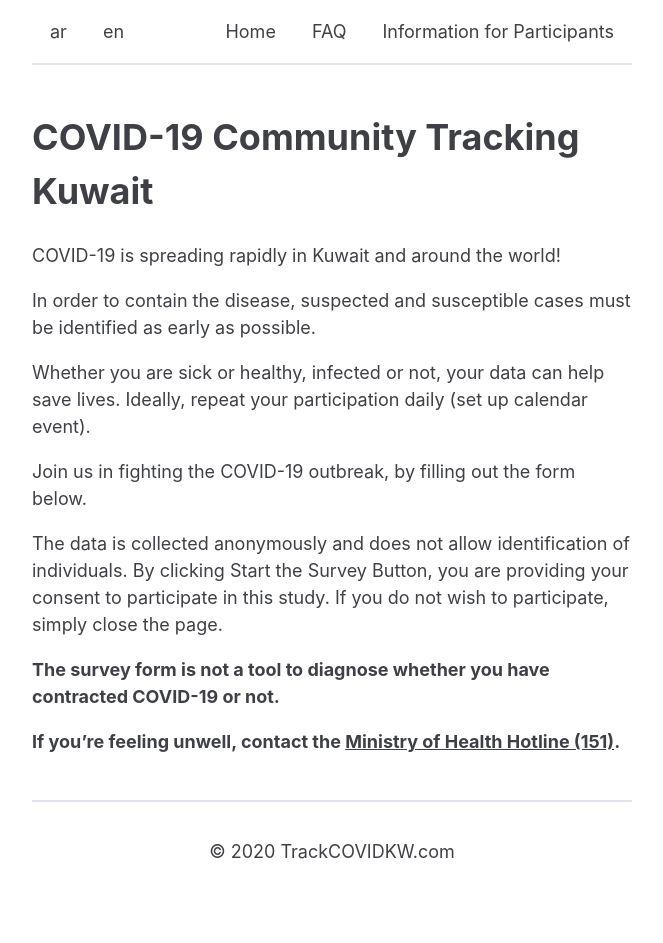
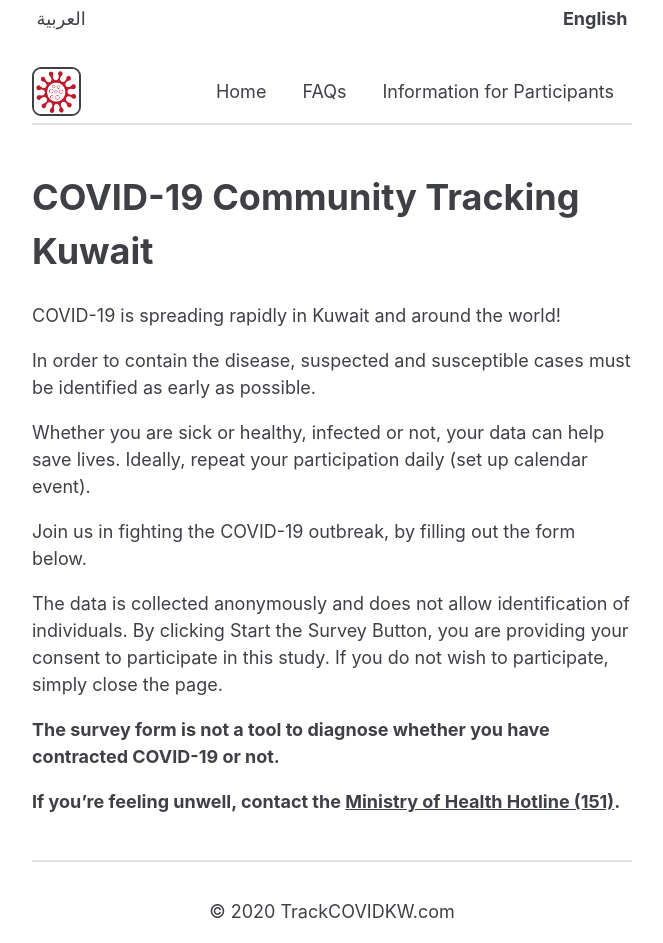
Before and after one commit to coronamapskw/trackcovidkw.org, a Jekyll site: the page built from en/index.md, in a window 1280 px wide. Shown: the whole page, without its empty margins (308-971 px from the left). Built offline with Jekyll 4.4.1, drawn with Linux system fonts in a browser that asks for light colours; before the commit the page ends 900 px from its top, so only the background shows below that.

Commit message:
Restructure site and add language selection home

```diff
--- /dev/null
+++ b/_data/languages.yml
@@ -0,0 +1,6 @@
+ar:
+  label: العربية
+  dir: rtl
+en:
+  label: English
+  dir: ltr
--- /dev/null
+++ b/_data/nav.yml
@@ -0,0 +1,3 @@
+- home
+- faq
+- info-for-participants
--- /dev/null
+++ b/_layouts/base.html
@@ -0,0 +1,175 @@
+---
+layout: compress
+---
+<!doctype html>
+<html lang="{{ page.lang }}" dir="{{ site.data.languages[page.lang].dir }}">
+  <head>
+    <!-- Required meta tags -->
+    <meta charset="utf-8">
+    <meta name="viewport" content="width=device-width, initial-scale=1, shrink-to-fit=no">
+    {% assign pages=site.pages | where:"ref", page.ref | sort: 'lang' %}
+    {% for page in pages %}
+    <link rel="alternate" hreflang="{{ page.lang }}" href="{{ page.url }}" />
+    {% endfor %}
+
+    <style>
+      html {
+        --main-color: #3E4046;
+        --hover-color: black;
+        --borders-color: #E1E2EA;
+        --shaded-bg-color: ghostwhite;
+        --main-font: -apple-system, BlinkMacSystemFont, "Segoe UI", Roboto, Helvetica, Arial, sans-serif, "Apple Color Emoji", "Segoe UI Emoji", "Segoe UI Symbol";
+      }
+
+      hr {
+        border: 0;
+        margin: 1rem 0;
+        border-top: 2px solid rgba(0,0,0,0.1);
+      }
+
+      li {
+        margin-bottom: 1em;
+      }
+
+      a {
+        color: var(--main-color);
+      }
+
+      a svg {
+        fill: var(--main-color);
+      }
+
+      a:hover {
+        color: var(--hover-color);
+      }
+
+      a:hover svg {
+        fill: var(--hover-color);
+      }
+
+      h2, h3 {
+        margin-top: 2em;
+      }
+
+      body {
+        font-family: var(--main-font);
+        line-height: 1.5;
+        font-size: 1.125em;
+        color: var(--main-color);
+      }
+
+      input, button, textarea {
+        font-family: inherit;
+        color: inherit;
+        font-size: inherit;
+        padding: 0.5em 1em;
+        border-radius: 0.5em;
+        border: 2px solid var(--borders-color);
+      }
+
+      button {
+        background-color: var(--main-color);
+        border-color: var(--main-color);
+        color: white;
+        cursor: pointer;
+        opacity: 0.8;
+      }
+
+      button:hover {
+        opacity: 1.0;
+      }
+
+      @media only screen and (min-width: 620px) {
+        body {
+          max-width: 600px;
+          margin: auto;
+        }
+
+        header {
+          flex-direction: row;
+        }
+      }
+
+      @media only screen and (max-width: 620px) {
+        header {
+          flex-direction: column;
+        }
+      }
+
+      header {
+        display: flex;
+        justify-content: space-between;
+        align-items: center;
+        border-bottom: 2px solid var(--borders-color);
+        margin-bottom: 2.5em;
+      }
+
+      header div#logo {
+        display: flex;
+        align-items: center;
+      }
+
+      header div#logo img:first-child {
+        height: 2.5em;
+        width: 2.5em;
+        margin-right: 0.5em;
+        border-radius: 0.5em;
+        border: 2px solid var(--main-color);
+      }
+
+      header nav {
+        display: flex;
+        justify-content: flex-end;
+      }
+
+      header nav a {
+        display: block;
+        padding: 1em;
+        text-decoration: none;
+      }
+
+
+      #languages a {
+        text-decoration: none;
+        padding: 0.25em;
+      }
+
+      nav#languages {
+        display: flex;
+        justify-content: space-between;
+        padding-bottom: 1.5rem;
+      }
+
+      footer {
+        text-align: center;
+        margin-top: 2.5em;
+        padding-top: 1em;
+        border-top: 2px solid var(--borders-color);
+      }
+
+      footer a {
+        padding: 0 0.5em;
+      }
+
+      .img-fluid {
+        max-width: 100%;
+        height: auto;
+      }
+
+      {% for l in site.data.languages %}
+      .{{ l[0] }}:lang({{ l[0] }}){% if forloop.last == false %},{% endif %}
+      {% endfor %}
+      {
+        font-weight: bold;
+      }
+    </style>
+    <title>{{ page.title }} &mdash; {{ site.title }}</title>
+  </head>
+
+    {{ content }}
+
+    <footer>
+      <p>&copy; 2020 TrackCOVIDKW.com</p>
+    </footer>
+  </body>
+</html>
--- a/_layouts/default.html
+++ b/_layouts/default.html
@@ -1,181 +1,27 @@
 ---
-layout: compress
+layout: base
 ---
-<!doctype html>
-<html lang="en">
-  <head>
-    <!-- Required meta tags -->
-    <meta charset="utf-8">
-    <meta name="viewport" content="width=device-width, initial-scale=1, shrink-to-fit=no">
-    {% assign pages=site.pages | where:"ref", page.ref | sort: 'lang' %}
-    {% for page in pages %}
-    <link rel="alternate" hreflang="{{ page.lang }}" href="{{ page.url }}" />
-    {% endfor %}
-
-    <style>
-      html {
-        --main-color: #3E4046;
-        --hover-color: black;
-        --borders-color: #E1E2EA;
-        --shaded-bg-color: ghostwhite;
-        --main-font: -apple-system, BlinkMacSystemFont, "Segoe UI", Roboto, Helvetica, Arial, sans-serif, "Apple Color Emoji", "Segoe UI Emoji", "Segoe UI Symbol";
-      }
-
-      hr {
-        border: 0;
-        margin: 1rem 0;
-        border-top: 2px solid rgba(0,0,0,0.1);
-      }
-
-      li {
-        margin-bottom: 1em;
-      }
-
-      a {
-        color: var(--main-color);
-      }
-
-      a svg {
-        fill: var(--main-color);
-      }
-
-      a:hover {
-        color: var(--hover-color);
-      }
-
-      a:hover svg {
-        fill: var(--hover-color);
-      }
-
-      h2, h3 {
-        margin-top: 2em;
-      }
-
-      body {
-        font-family: var(--main-font);
-        line-height: 1.5;
-        font-size: 1.125em;
-        color: var(--main-color);
-      }
-
-      input, button, textarea {
-        font-family: inherit;
-        color: inherit;
-        font-size: inherit;
-        padding: 0.5em 1em;
-        border-radius: 0.5em;
-        border: 2px solid var(--borders-color);
-      }
-
-      button {
-        background-color: var(--main-color);
-        border-color: var(--main-color);
-        color: white;
-        cursor: pointer;
-        opacity: 0.8;
-      }
-
-      button:hover {
-        opacity: 1.0;
-      }
-
-      @media only screen and (min-width: 620px) {
-        body {
-          max-width: 600px;
-          margin: auto;
-        }
-
-        header {
-          flex-direction: row;
-        }
-      }
-
-      @media only screen and (max-width: 620px) {
-        header {
-          flex-direction: column;
-        }
-      }
-
-      header {
-        display: flex;
-        justify-content: space-between;
-        align-items: center;
-        border-bottom: 2px solid var(--borders-color);
-        margin-bottom: 2.5em;
-      }
-
-      header a {
-        text-decoration: none;
-      }
-
-      header div#logo {
-        display: flex;
-        align-items: center;
-      }
-
-      header div#logo img:first-child {
-        height: 2.5em;
-        width: 2.5em;
-        margin-right: 0.5em;
-        border-radius: 0.5em;
-        border: 2px solid var(--main-color);
-      }
-
-      nav {
-        display: flex;
-        justify-content: flex-end;
-      }
-
-      nav a {
-        display: block;
-        padding: 1em;
-      }
-
-      footer {
-        text-align: center;
-        margin-top: 2.5em;
-        padding-top: 1em;
-        border-top: 2px solid var(--borders-color);
-      }
-
-      footer a {
-        padding: 0 0.5em;
-      }
-
-      .img-fluid {
-        max-width: 100%;
-        height: auto;
-      }
-    </style>
-    <title>{{ page.title }} &mdash; {{ site.title }}</title>
-  </head>
-  <body>
-    <header>
-      <div>
 {% if page.layout != 'index' %}
   {% assign pages=site.pages | where:"ref", page.ref | sort: 'lang' %}
   {% if pages.size > 1 %}
-        <nav>
+  <nav id="languages">
     {% for page in pages %}
-          <a href="{{ site.base_url }}{{ page.url }}" class="{{ page.lang }}">{{ page.lang }}</a>
+    <a href="{{ site.base_url }}{{ page.url }}" class="{{ page.lang }}">{{ site.data.languages[page.lang].label }}</a>
     {% endfor %}
   </nav>
   {% endif %}
 {% endif %}
+
+<header>
+  <div id="logo">
+    <img src="{{ site.base_url }}/logo.png">
   </div>
-      <div>
   <nav>
-        <a href="/">Home</a>
-        <a href="/faq/">FAQ</a>
-        <a href="/info-for-participants/">Information for Participants</a>
+    {% for item in site.data.nav %}
+      {% assign item_page=site.pages | where:"ref", item | where:"lang", page.lang | first %}
+      <a href="{{ item_page.url }}">{{ item_page.title }}</a>
+    {% endfor %}
   </nav>
-      </div>
 </header>
 
 {{ content }}
-
-    <footer>
-      <p>&copy; 2020 TrackCOVIDKW.com</p>
-    </footer>
-  </body>
-</html>
```
Also changed, not shown: en/index.md (+1 -1 lines), index.html (added, +14 -0 lines), logo.png (added). Lines whose indentation alone changed are shown as unchanged.
